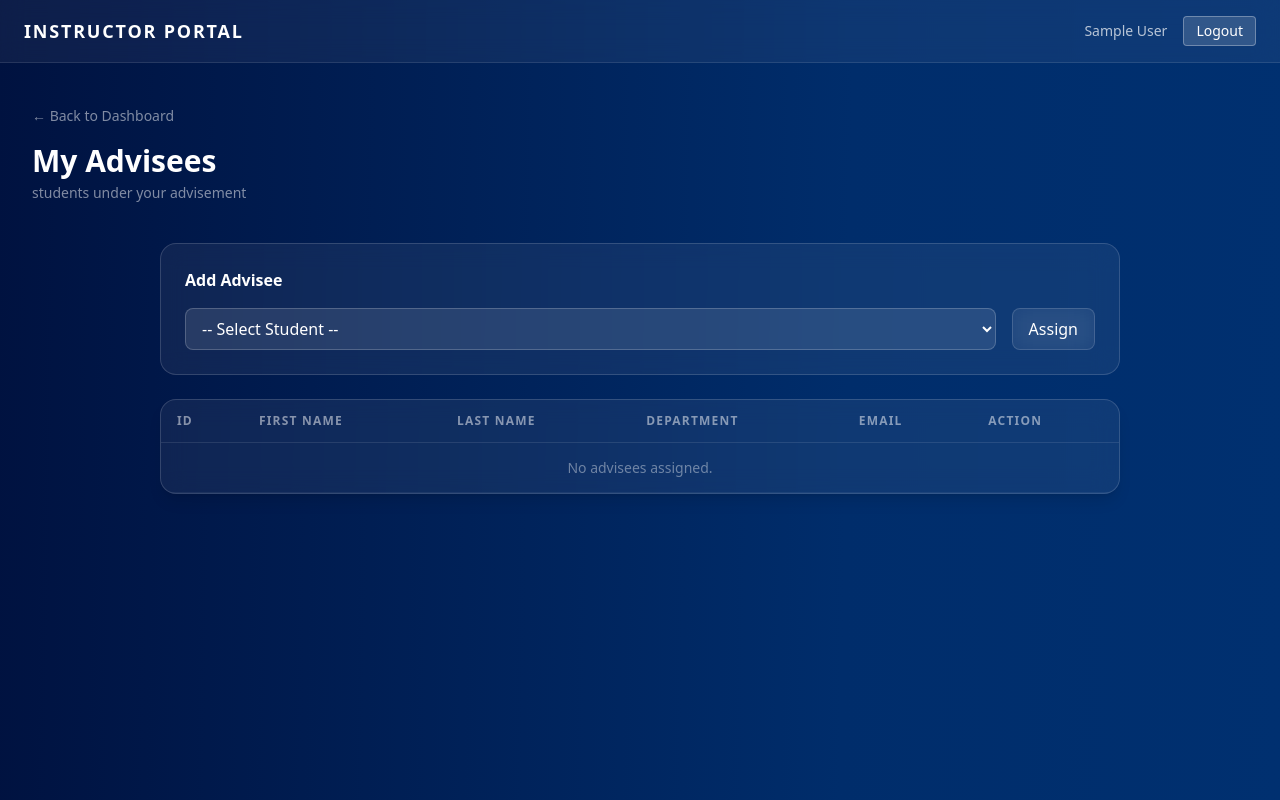
After one commit to nyoak12/university-db-portal, a Flask app: page /instructor/advisees in a window 1280 px wide. The commit adds this page. Run offline with Flask 3, Linux system fonts and the light colour scheme; the visitor is signed in with stand-in values (Sample User, id 1); data that the repository does not hold is empty; some libraries are stand-ins or nearby versions.

Commit message:
added advisee page and grades page

```diff
--- a/routes/instructor.py
+++ b/routes/instructor.py
@@ -1,6 +1,6 @@
-from flask import Blueprint, render_template, redirect, session
+from flask import Blueprint, render_template, redirect, session, request
 import config
-
+from datetime import datetime
 instructor = Blueprint('instructor', __name__)
 
 def instructor_required():
@@ -12,11 +12,59 @@ def dashboard():
         return redirect('/login')
     return render_template('instructor/dashboard.html')
 
-@instructor.route('/instructor/grades')
+@instructor.route('/instructor/grades', methods=['GET', 'POST'])
 def grades():
     if instructor_required():
         return redirect('/login')
-    return render_template('instructor/grades.html')
+
+    # determine most recent completed term
+    month = datetime.now().month
+    current_year = datetime.now().year
+    if month <= 5:
+        prev_semester = 'Fall'
+        prev_year = current_year - 1
+    elif month >= 9:
+        prev_semester = 'Summer'
+        prev_year = current_year
+    else:
+        prev_semester = 'Spring'
+        prev_year = current_year
+
+    db = config.get_db()
+    cursor = db.cursor()
+
+    if request.method == 'POST':
+        f = request.form
+        cursor.callproc('give_grade', [f['student_id'], f['course_id'], f['sec_id'], f['semester'], f['year'], f['grade']])
+        db.commit()
+        cursor.close(); db.close()
+        return redirect(f"/instructor/grades?course_id={f['course_id']}&sec_id={f['sec_id']}")
+
+    # get instructor's sections for last completed term
+    cursor.callproc('get_instructor_sections', [session['user_id'], prev_semester, prev_year])
+    sections = cursor.fetchall()
+
+    # get roster if a section is selected
+    selected_course = request.args.get('course_id')
+    selected_sec = request.args.get('sec_id')
+    roster = []
+    if selected_course and selected_sec:
+        cursor.callproc('get_section_roster', [selected_course, selected_sec, prev_semester, prev_year])
+        roster = cursor.fetchall()
+
+    cursor.close()
+    db.close()
+
+    grades = ['A','A-','B+','B','B-','C+','C','C-','D+','D','D-','F','W','I']
+
+    return render_template('instructor/grades.html',
+                           sections=sections,
+                           roster=roster,
+                           selected_course=selected_course,
+                           selected_sec=selected_sec,
+                           prev_semester=prev_semester,
+                           prev_year=prev_year,
+                           grades=grades)
 
 @instructor.route('/instructor/sections')
 def sections():
@@ -30,11 +78,33 @@ def roster():
         return redirect('/login')
     return render_template('instructor/roster.html')
 
-@instructor.route('/instructor/advisees')
+@instructor.route('/instructor/advisees', methods=['GET', 'POST'])
 def advisees():
     if instructor_required():
         return redirect('/login')
-    return render_template('instructor/advisees.html')
+
+    db = config.get_db()
+    cursor = db.cursor()
+
+    if request.method == 'POST':
+        f = request.form
+        if f['action'] == 'assign':
+            cursor.callproc('assign_advisor', [f['student_id'], session['user_id']])
+        elif f['action'] == 'drop':
+            cursor.callproc('drop_advisee', [f['student_id']])
+        db.commit()
+        cursor.close(); db.close()
+        return redirect('/instructor/advisees')
+
+    cursor.callproc('get_advisees', [session['user_id']])
+    advisees = cursor.fetchall()
+
+    cursor.callproc('get_unadvised_students')
+    unadvised = cursor.fetchall()
+
+    cursor.close()
+    db.close()
+    return render_template('instructor/advisees.html', advisees=advisees, unadvised=unadvised)
 
 @instructor.route('/instructor/prereqs')
 def prereqs():
--- /dev/null
+++ b/templates/instructor/advisees.html
@@ -0,0 +1,67 @@
+{% extends 'layout.html' %}
+{% block title %}Advisees{% endblock %}
+{% block nav_title %}INSTRUCTOR PORTAL{% endblock %}
+
+{% block content %}
+<div class="px-8 py-10">
+    <a href="/instructor" class="text-sm text-white opacity-50 hover:opacity-100 transition">← Back to Dashboard</a>
+    <h2 class="text-3xl font-bold text-white mt-4">My Advisees</h2>
+    <p class="mt-1 text-sm" style="color: rgba(255,255,255,0.5);">students under your advisement</p>
+</div>
+
+<div class="max-w-5xl mx-auto px-8 pb-12">
+
+    <!-- Assign Card -->
+    <div class="glass-card rounded-2xl p-6 mb-6">
+        <h3 class="text-white font-semibold mb-4">Add Advisee</h3>
+        <form method="POST" action="/instructor/advisees" class="flex gap-4">
+            <input type="hidden" name="action" value="assign">
+            <select name="student_id" class="glass-input rounded-lg px-3 py-2 flex-1">
+                <option value="">-- Select Student --</option>
+                {% for student in unadvised %}
+                <option value="{{ student['ID'] }}">{{ student['last_name'] }}, {{ student['first_name'] }} ({{ student['ID'] }})</option>
+                {% endfor %}
+            </select>
+            <button type="submit" class="glass-card rounded-lg px-4 py-2 text-white">Assign</button>
+        </form>
+    </div>
+
+    <!-- Advisees Table -->
+    <div class="glass-card rounded-2xl shadow-lg overflow-hidden">
+        <table class="glass-table">
+            <thead>
+                <tr>
+                    <th>ID</th>
+                    <th>First Name</th>
+                    <th>Last Name</th>
+                    <th>Department</th>
+                    <th>Email</th>
+                    <th>Action</th>
+                </tr>
+            </thead>
+            <tbody>
+                {% for student in advisees %}
+                <tr>
+                    <td>{{ student['ID'] }}</td>
+                    <td>{{ student['first_name'] }}</td>
+                    <td>{{ student['last_name'] }}</td>
+                    <td>{{ student['dept_name'] or '—' }}</td>
+                    <td>{{ student['username'] ~ '@ksu.edu' }}</td>
+                    <td>
+                        <form method="POST" action="/instructor/advisees">
+                            <input type="hidden" name="action" value="drop">
+                            <input type="hidden" name="student_id" value="{{ student['ID'] }}">
+                            <button type="submit" class="text-red-300 hover:text-red-100 text-sm">Drop</button>
+                        </form>
+                    </td>
+                </tr>
+                {% else %}
+                <tr>
+                    <td colspan="6" class="text-center py-6" style="color:rgba(255,255,255,0.4);">No advisees assigned.</td>
+                </tr>
+                {% endfor %}
+            </tbody>
+        </table>
+    </div>
+</div>
+{% endblock %}
--- a/templates/layout.html
+++ b/templates/layout.html
@@ -16,14 +16,13 @@
 
         /* Dashboard/nav cards — frosted glass panels */
         .glass-card {
-            background: rgba(120,180,255,0.08);
-            backdrop-filter: blur(40px);
-            border: 1px solid rgba(255,255,255,0.18);
-            box-shadow: 0 8px 32px rgba(0,0,0,0.3), inset 0 1px 0 rgba(255,255,255,0.2);
+            background: rgba(255,255,255,0.06);
+            backdrop-filter: blur(12px);
+            border: 1px solid rgba(255,255,255,0.15);
             transition: all 0.2s ease;
         }
         .glass-card:hover {
-            background: rgba(255,255,255,0.05);
+            background: rgba(255,255,255,0.04);
             transform: translateY(-2px);
         }
 
@@ -43,7 +42,7 @@
 </head>
 
 <!-- Deep Ocean gradient background -->
-<body style="background: linear-gradient(180deg, #000d2b, #001a4d)" class="min-h-screen">
+<body style="background: linear-gradient(91deg, #001240, #002d6b 66%, #003070);" class="min-h-screen">
 
     <!-- Navbar — only shown when logged in -->
     {% if session.get('user_id') %}
--- a/templates/student/profile.html
+++ b/templates/student/profile.html
@@ -14,7 +14,7 @@
     <div class="glass-card rounded-2xl p-8 text-white">
         <i class="fas fa-user-circle text-4xl opacity-60 mb-4"></i>
         <h3 class="text-2xl font-bold">{{ student_details['first_name'] }} {{ student_details['last_name'] }}</h3>
-        <p class="mt-1 opacity-70">ID: {{ student_details['ID'] }}</p>
+        <p class="mt-1 opacity-70">Student ID: {{ student_details['ID'] }}</p>
 
         <form method="POST" action="/student/profile" class="mt-6 flex flex-col gap-4">
             <input type="hidden" name="first_name" value="{{ student_details['first_name'] }}">
```
Also changed, not shown: templates/instructor/grades.html (added, +82 -0 lines), db.sql.
